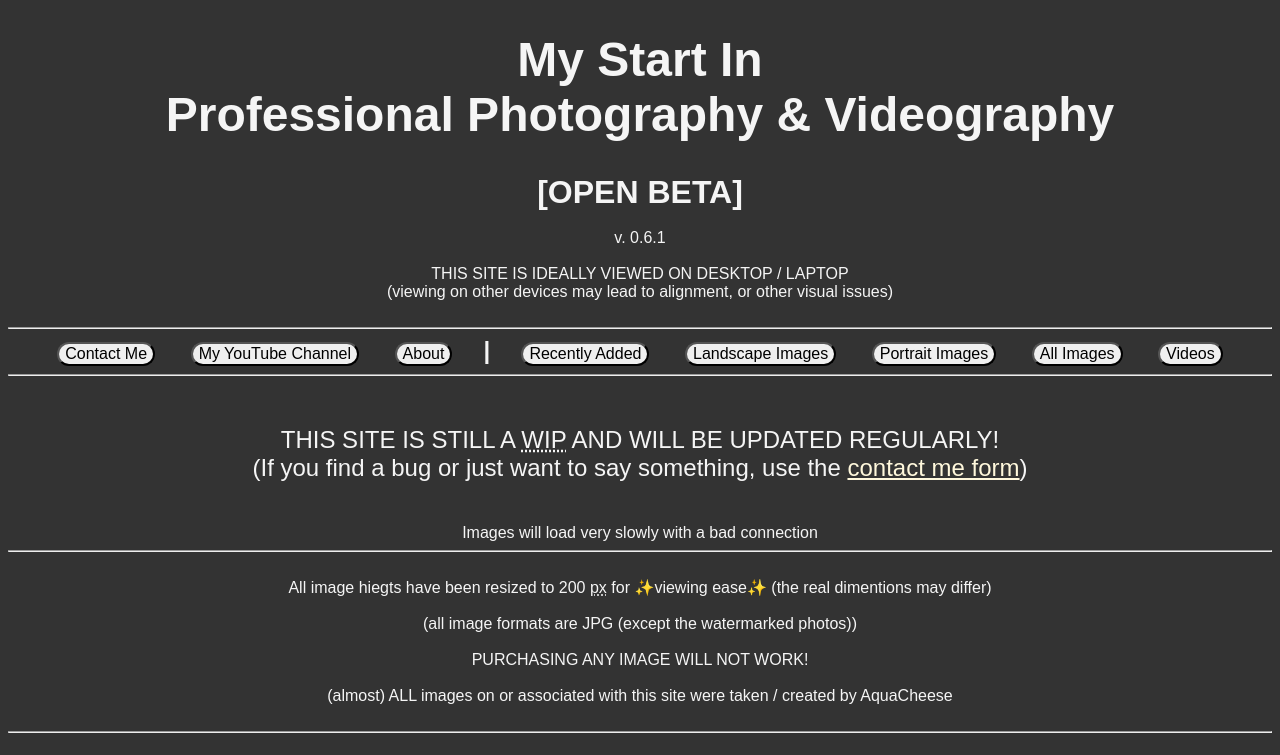
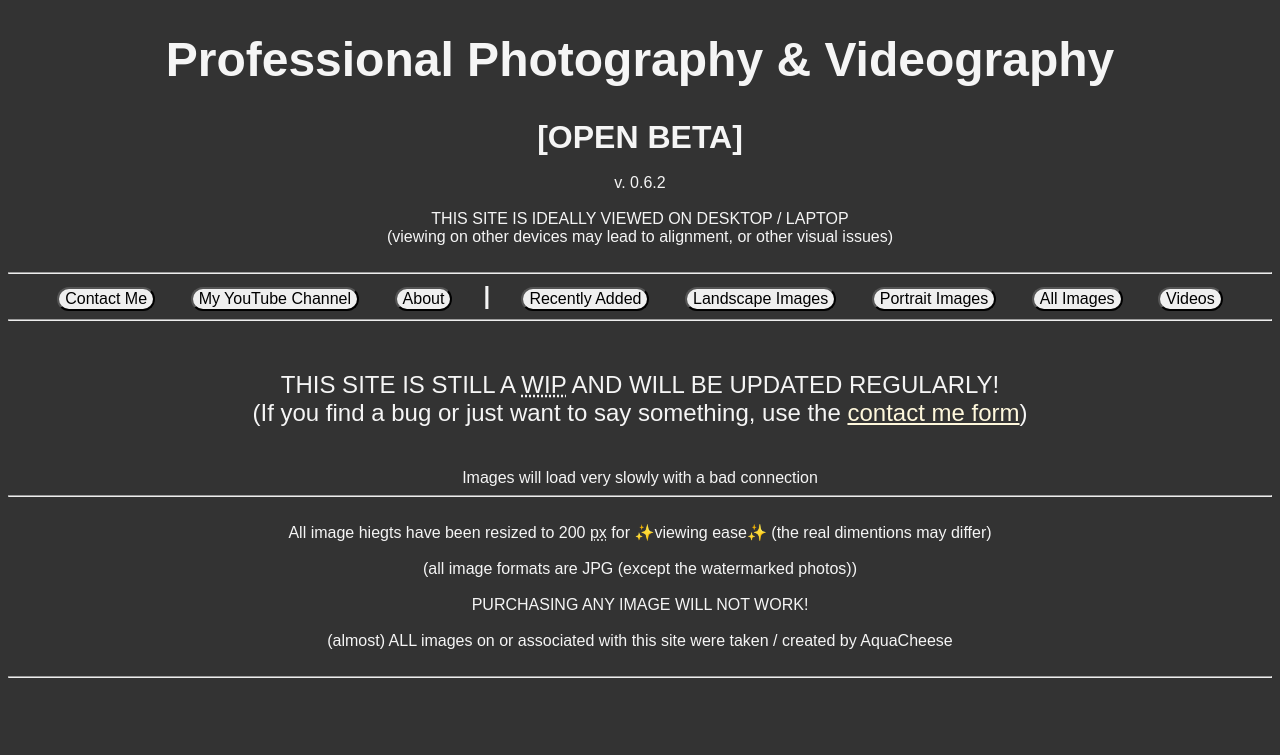
Before and after one commit to AquaCheese/aquacheese-photo, a plain HTML site: page index.html in a window 1280 px wide. Shown: the top 755 px of the page. Drawn offline with Linux system fonts and the light colour scheme.

Commit message:
0.6.2
I can't make my mind up :(

```diff
--- a/index.html
+++ b/index.html
@@ -77,10 +77,10 @@
         </style>
     </head>
     <body>
-        <b><h1 style="font-size: xxx-large;">My Start In <br> Professional Photography & Videography</h1></b>
+        <b><h1 style="font-size: xxx-large;">Professional Photography & Videography</h1></b>
         <b style="font-size: xx-large;">[OPEN BETA]</b>
         <br><br>
-        v. 0.6.1
+        v. 0.6.2
         <br>
         <br>
         THIS SITE IS IDEALLY VIEWED ON DESKTOP / LAPTOP <br> (viewing on other devices may lead to alignment, or other visual issues)
```
